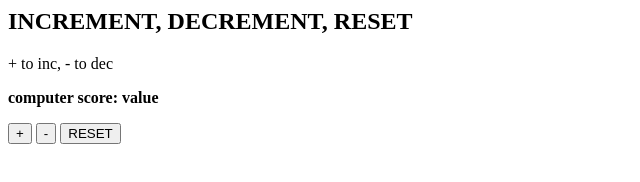
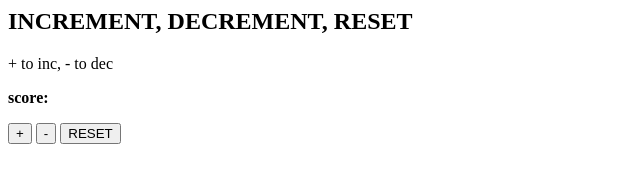
Before and after one commit to cobra4u/AVI-DSR, a plain HTML site: page 9-mar/Increment dec/index.html in a window 1280 px wide. Shown: the whole page, without its empty margins (0-640 px from the left). Drawn offline with Linux system fonts and the light colour scheme.

Commit message:
Update index.html

```diff
--- a/9-mar/Increment dec/index.html
+++ b/9-mar/Increment dec/index.html
@@ -30,7 +30,7 @@
 <h2>INCREMENT, DECREMENT, RESET</h2>
 
 <p >+ to inc, - to dec</p>
-<b>computer score: value </b><p id="computerScore" ></p>
+<b>score: </b><p id="computerScore" ></p>
 <button type="button" onclick="myFunction1()">+</button>
 
 <button type="button" onclick="myFunction2()">-</button>
```
